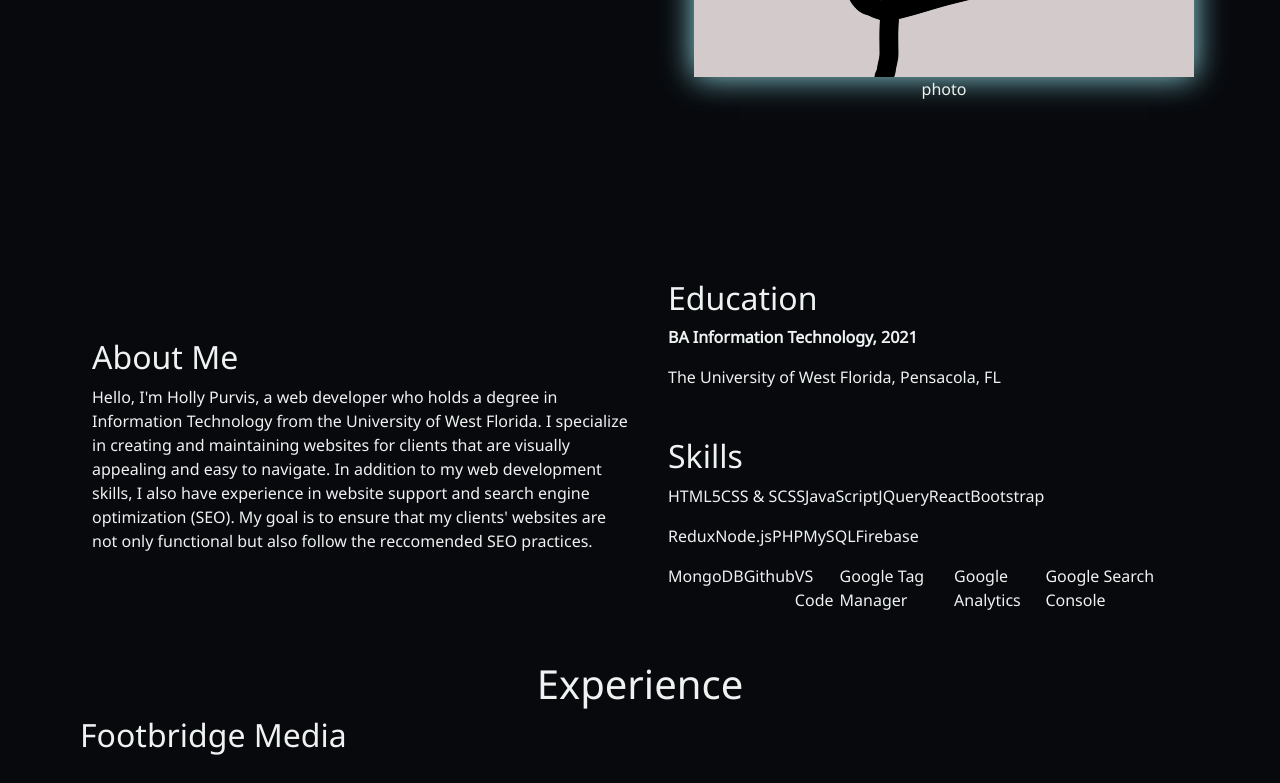
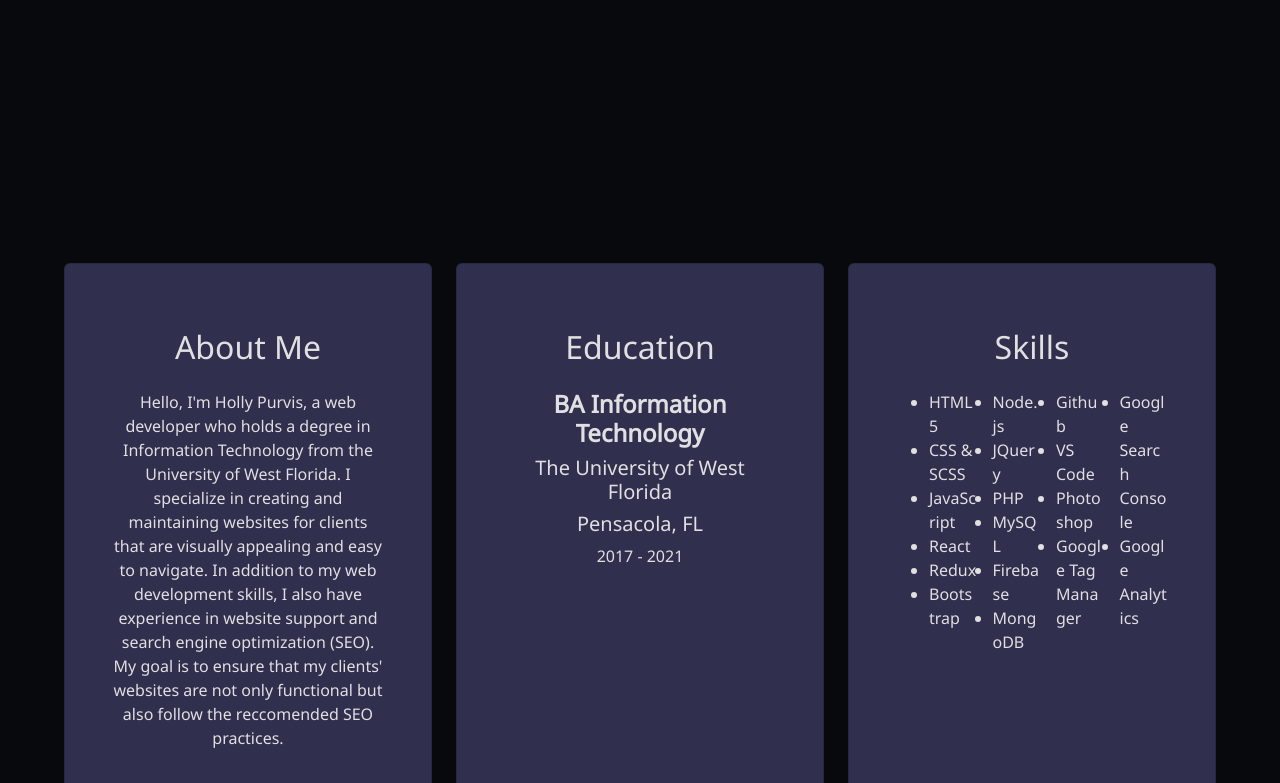
Before and after one commit to HollyPurvis/Website-Portfolio, a React app in the folder my-portfolio/: page / in a window 1280 px wide. Shown: the part 625-1408 px from the top of the page. Built offline with nearby package versions, Linux system fonts and the light colour scheme.

Commit message:
updated About component layout

```diff
--- a/my-portfolio/src/components/About.js
+++ b/my-portfolio/src/components/About.js
@@ -2,45 +2,57 @@ import React from "react";
 
 const About = () => {
     return (
-            <div className="row m-3 justify-content-center align-items-center global-padding" id="About">
-                <div className="col-lg-6 col-md-6 col-12">
-                    <h2>About Me</h2>
-                    <p>
+            <div id="About">
+                    <div class="row card-deck global-padding justify-content-center">
+                        <div class="col-sm-4">
+                            <div class="card">
+                                <div class="card-body text-center">
+                                    <h2 class="card-title">About Me</h2>
+                                    <p class="card-text">
                                         Hello, I'm Holly Purvis, a web developer who holds a degree in Information Technology from the University of West Florida. I specialize in creating and maintaining websites
                                         for clients that are visually appealing and easy to navigate. In addition to my web development skills, I also have experience in website support and search engine
                                         optimization (SEO). My goal is to ensure that my clients' websites are not only functional but also follow the reccomended SEO practices.
                                     </p>
                                 </div>
-                <div className="col-lg-6 col-md-6 col-12">
-                    <div className="p-3">
-                        <h2>Education</h2>
-                        <p><strong>BA Information Technology, 2021</strong></p>
-                        <p>The University of West Florida, Pensacola, FL</p>
                             </div>
-                    <div className="p-3">
-                        <h2>Skills</h2>
-                            <div className="d-flex">
-                                <p>HTML5</p>
-                                <p>CSS & SCSS</p>
-                                <p>JavaScript</p>
-                                <p>JQuery</p>
-                                <p>React</p>
-                                <p>Bootstrap</p>
                     </div>
-                            <div className="d-flex">
-                                <p>Redux</p>
-                                <p>Node.js</p>
-                                <p>PHP</p>
-                                <p>MySQL</p>
-                                <p>Firebase</p>
+                    <div class="col-sm-4">
+                        <div class="card">
+                            <div class="card-body text-center">
+                                <h2 class="card-title">Education</h2>
+                                <h4 class="card-text"><strong>BA Information Technology</strong></h4>
+                                <h5>The University of West Florida</h5>
+                                <h5 class="card-text">Pensacola, FL</h5>
+                                <p>2017 - 2021</p>
+
                             </div>
-                            <div className="d-flex">
-                                <p>MongoDB</p>
-                                <p>Github</p>
-                                <p>VS Code</p>
-                                <p>Google Tag Manager</p>
-                                <p>Google Analytics</p>
-                                <p>Google Search Console</p>
+                        </div>
+                    </div>
+                    <div class="col-sm-4">
+                        <div class="card">
+                            <div class="card-body text-center">
+                                <h2 class="card-title">Skills</h2>
+                                <ul class="skills ">
+                                    <li>HTML5</li>
+                                    <li>CSS & SCSS</li>
+                                    <li>JavaScript</li>
+                                    <li>React</li>
+                                    <li>Redux</li>
+                                    <li>Bootstrap</li>
+                                    <li>Node.js</li>
+                                    <li>JQuery</li>
+                                    <li>PHP</li>
+                                    <li>MySQL</li>
+                                    <li>Firebase</li>
+                                    <li>MongoDB</li>
+                                    <li>Github</li>
+                                    <li>VS Code</li>
+                                    <li>Photoshop</li>
+                                    <li>Google Tag Manager</li>
+                                    <li>Google Search Console</li>
+                                    <li>Google Analytics</li>
+                                </ul>
+                            </div>
                         </div>
                     </div>
                 </div>
--- a/my-portfolio/src/components/Experience.js
+++ b/my-portfolio/src/components/Experience.js
@@ -2,7 +2,7 @@ import React from 'react';
 
 const Experience = () => {
     return (
-        <div className="m-3 justify-content-center align-items-center global-padding">
+        <div id="Experience" className="m-3 justify-content-center align-items-center global-padding">
             <h1 className="text-center">Experience</h1>
             <h2>Footbridge Media</h2>
             <br></br>
--- a/my-portfolio/src/components/Hero.js
+++ b/my-portfolio/src/components/Hero.js
@@ -17,7 +17,7 @@ const Hero = () => {
                 />
                 </h1>
                     <p>
-                        A Web Developer with a strong background in web support and maintenance,
+                        As a web developer with a strong background in web support and maintenance,
                         I am passionate about creating dynamic and innovative web solutions that enhance user experiences.
                         With expertise in web development and a keen eye for detail, I am committed to producing clean, efficient,
                         and maintainable code while adhering to industry standards and best practices. I am highly motivated, adaptable,
@@ -28,12 +28,6 @@ const Hero = () => {
                         <i class="fa-regular fa-file"></i>
                     </div>
                 </div>
-                <div className="col-lg-6 col-md-6 col-12 text-center ">
-                    <div>
-                    <img src={profile}  className="img-shadow" alt="profile" />
-                        <p>photo</p>
-                    </div>
-                </div>
             </div>
         </div>
     )
--- /dev/null
+++ b/my-portfolio/src/styles/components/_card.scss
@@ -0,0 +1,21 @@
+.card {
+    background-color: #302F4D;
+    color: #DFE0E2;
+    height: 100%;
+    padding: 2rem;
+}
+
+.card-title {
+    padding: 1rem;
+}
+
+.card-deck {
+    align-items: stretch center;
+}
+
+.skills {
+    columns: 4;
+    -webkit-columns: 4;
+    -moz-columns: 4;
+    text-align: start;
+}
--- a/my-portfolio/src/styles/styles.scss
+++ b/my-portfolio/src/styles/styles.scss
@@ -1,4 +1,5 @@
 @import './base/settings';
 @import './base/base';
 @import './components/hero';
-@import './components/nav'
+@import './components/nav';
+@import './components/card'
```
Lines whose indentation alone changed are shown as unchanged.
